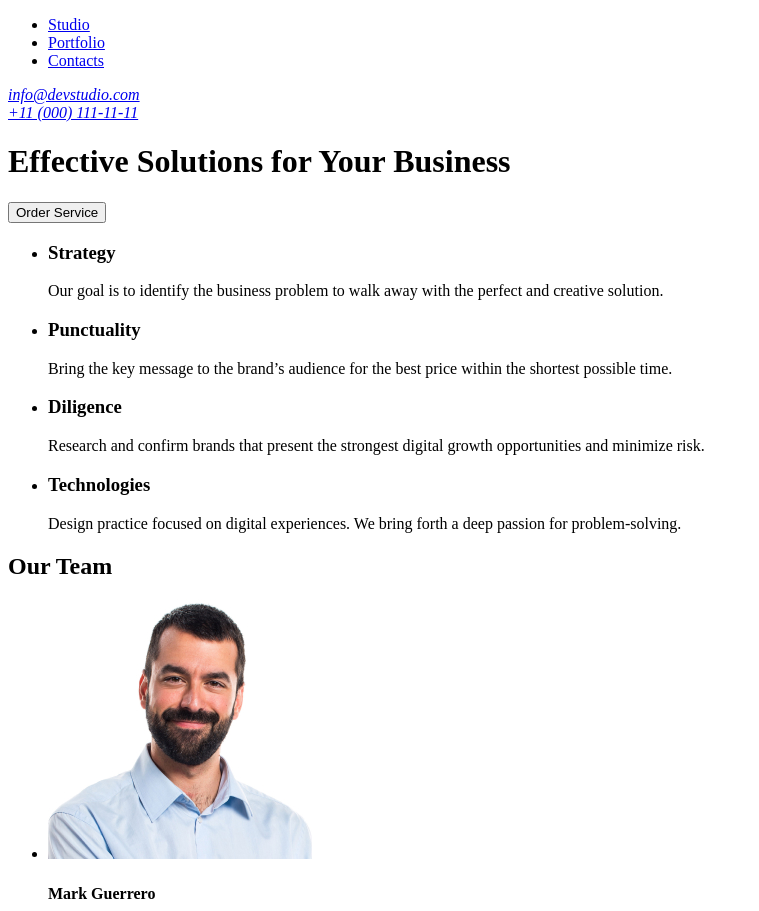
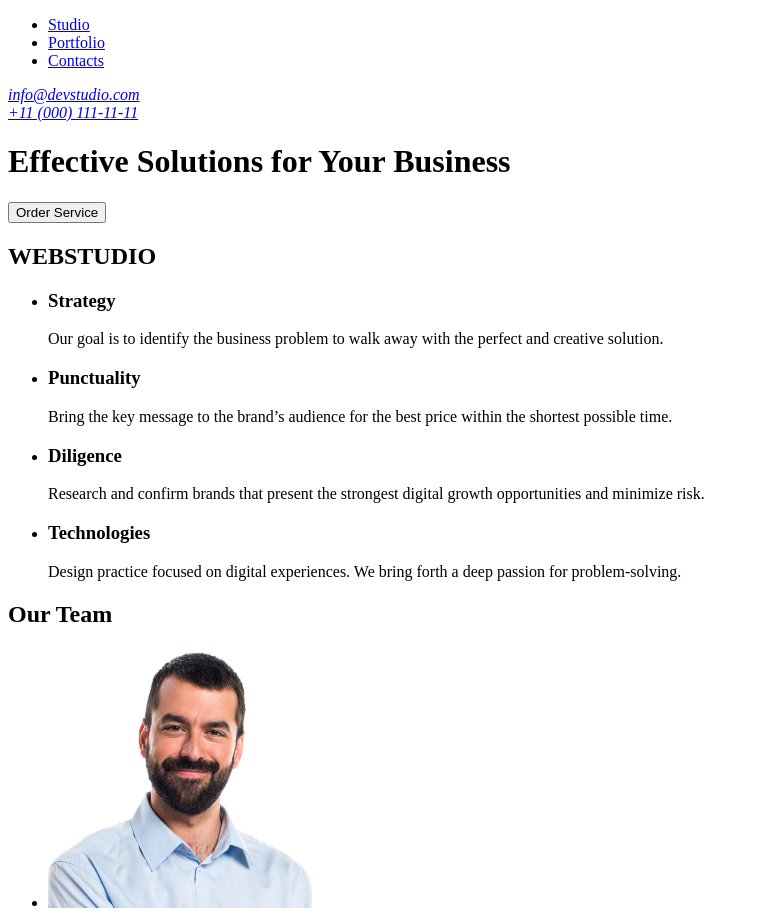
Before and after one commit to ComeONDuDE18/goit-markup-hw-01, a plain HTML site: page index.html in a window 1280 px wide. Shown: the top 911 px of the page, without its empty margins (0-759 px from the left). Drawn offline with Linux system fonts and the light colour scheme.

Commit message:
new changes

```diff
--- a/index.html
+++ b/index.html
@@ -30,6 +30,9 @@
 
 <main>
         <section>
+
+            <h2>WEBSTUDIO</h2>
+
             <ul>
                 <li>
                 <h3>Strategy</h3>
```
